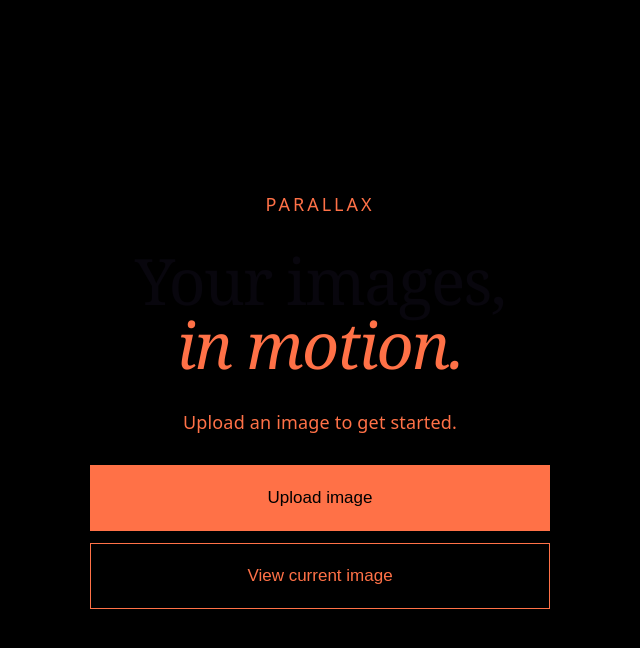
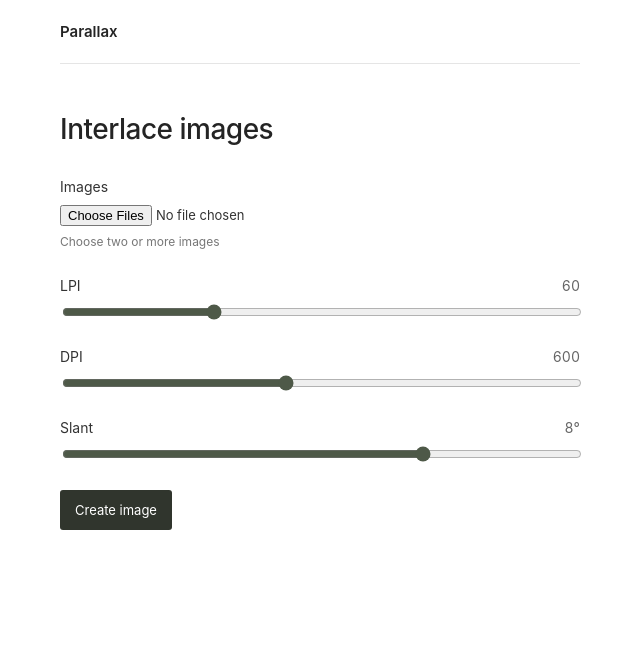
Before and after one commit to Eraxty/Parallax, a React (Vite) app in the folder Front/: page / in a window 1280 px wide. Shown: the top 648 px of the page, without its empty margins (320-960 px from the left). Built offline with nearby package versions, Linux system fonts and the light colour scheme.

Commit message:
Simplified image interlacing and ui

```diff
--- a/Front/package.json
+++ b/Front/package.json
@@ -4,7 +4,7 @@
   "version": "0.0.0",
   "type": "module",
   "scripts": {
-    "dev": "vite",
+    "dev": "node start.mjs",
     "build": "vite build",
     "lint": "oxlint",
     "preview": "vite preview"
--- a/Front/src/App.css
+++ b/Front/src/App.css
@@ -1,60 +1,102 @@
-.landing-page {
+.page {
+  width: min(100% - 40px, 520px);
   min-height: 100vh;
-  display: flex;
-  justify-content: center;
-  align-items: center;
-  background: #000;
-  color: #ff7147;
+  margin: 0 auto;
 }
 
-.hero-section {
-  width: 460px;
-  max-width: 90%;
-  text-align: center;
+header {
+  height: 64px;
+  display: flex;
+  align-items: center;
+  border-bottom: 1px solid #e5e5e5;
 }
 
-.eyebrow {
-  color: #ff7147;
-  letter-spacing: 3px;
+.wordmark {
+  color: #242424;
+  font-size: 15px;
+  font-weight: 600;
+  text-decoration: none;
+}
+
+form {
+  padding: 48px 0;
 }
 
 h1 {
-  font-family: Georgia, serif;
-  font-size: 64px;
-  font-weight: normal;
-  line-height: 1;
+  margin: 0 0 32px;
+  color: #242424;
+  font-size: 28px;
+  font-weight: 550;
+  letter-spacing: -0.5px;
 }
 
-h1 em {
-  color: #ff7147;
+.file-field,
+.slider-field {
+  display: block;
+  margin: 0 0 28px;
+  color: #333;
+  font-size: 14px;
 }
 
-.intro {
-  color: #ff7147;
-  margin-bottom: 30px;
+.file-field > span,
+.slider-field > span {
+  display: flex;
+  justify-content: space-between;
+  align-items: center;
+  margin-bottom: 10px;
 }
 
-.action-panel {
-  display: flex;
-  flex-direction: column;
-  gap: 12px;
+.file-field input {
+  display: block;
+  width: 100%;
+  font-size: 13px;
 }
 
-.action-button {
-  padding: 22px;
-  border: 1px solid #ff7147;
-  background: transparent;
-  color: #ff7147;
-  font-size: 17px;
+.file-field small {
+  display: block;
+  margin-top: 8px;
+  color: #777;
+  font-size: 12px;
+  overflow-wrap: anywhere;
+}
+
+.slider-field output {
+  color: #666;
+  font-variant-numeric: tabular-nums;
+}
+
+.slider-field input {
+  display: block;
+  width: 100%;
+  accent-color: #4e5948;
+}
+
+button {
+  min-height: 40px;
+  padding: 0 15px;
+  border: 0;
+  border-radius: 3px;
+  background: #30352d;
+  color: white;
+  font: inherit;
+  font-size: 13px;
   cursor: pointer;
 }
 
-.primary-action {
-  background: #ff7147;
-  border-color: #ff7147;
-  color: #000;
+button:disabled {
+  opacity: 0.6;
+  cursor: wait;
 }
 
-.secondary-action {
-  border-color: #ff7147;
+.message {
+  min-height: 20px;
+  margin-top: 12px;
+  color: #666;
+  font-size: 12px;
 }
+
+@media (max-width: 480px) {
+  form {
+    padding-top: 36px;
+  }
+}
--- a/Front/src/App.jsx
+++ b/Front/src/App.jsx
@@ -1,70 +1,116 @@
+import { useState } from 'react'
 import './App.css'
 
 function App() {
+  const [lpi, setLpi] = useState(60)
+  const [dpi, setDpi] = useState(600)
+  const [slant, setSlant] = useState(8)
+  const [message, setMessage] = useState('')
+  const [busy, setBusy] = useState(false)
+
+  async function createImage(event) {
+    event.preventDefault()
+
+    const form = new FormData(event.currentTarget)
+    const images = form.getAll('images').filter((image) => image.size > 0)
+
+    if (images.length < 2) {
+      setMessage('Choose at least two images.')
+      return
+    }
+
+    setBusy(true)
+    setMessage('')
+
+    try {
+      const response = await fetch('/interlace', {
+        method: 'POST',
+        body: form,
+      })
+
+      if (!response.ok) {
+        const reason = (await response.text()).trim()
+        throw new Error(reason || `Request failed (${response.status}).`)
+      }
+
+      const image = await response.blob()
+      const url = URL.createObjectURL(image)
+      const link = document.createElement('a')
+      link.href = url
+      link.download = 'interlaced.png'
+      link.click()
+      setTimeout(() => URL.revokeObjectURL(url), 1000)
+      setMessage('Downloaded interlaced.png')
+    } catch (error) {
+      if (error instanceof TypeError) {
+        setMessage('Could not reach Python. Check the terminal running the app.')
+      } else {
+        setMessage(error.message)
+      }
+    } finally {
+      setBusy(false)
+    }
+  }
+
   return (
-    <main className = "landing-page">
-      <section className = "hero-section" aria-labelledby = "page-title">
-        <div className = "hero-copy">
-          <p className = "eyebrow">PARALLAX</p>
-          <h1 id = "page-title">Your images,<br /><em>in motion.</em></h1>
-          <p className = "intro">Upload an image to get started.</p>
-        </div>
-        <div className = "action-panel">
-          <UploadButton />
-          <ViewButton />
-        </div>
-      </section>
+    <main className="page">
+      <header>
+        <a className="wordmark" href="/">Parallax</a>
+      </header>
+
+      <form onSubmit={createImage}>
+        <h1>Interlace images</h1>
+
+        <label className="file-field">
+          <span>Images</span>
+          <input name="images" type="file" accept="image/*" multiple />
+          <small>Choose two or more images</small>
+        </label>
+
+        <label className="slider-field">
+          <span>LPI <output>{lpi}</output></span>
+          <input
+            name="lpi"
+            type="range"
+            min="20"
+            max="160"
+            value={lpi}
+            onChange={(event) => setLpi(Number(event.target.value))}
+          />
+        </label>
+
+        <label className="slider-field">
+          <span>DPI <output>{dpi}</output></span>
+          <input
+            name="dpi"
+            type="range"
+            min="150"
+            max="1200"
+            step="10"
+            value={dpi}
+            onChange={(event) => setDpi(Number(event.target.value))}
+          />
+        </label>
+
+        <label className="slider-field">
+          <span>Slant <output>{slant}°</output></span>
+          <input
+            name="slant"
+            type="range"
+            min="-20"
+            max="20"
+            value={slant}
+            onChange={(event) => setSlant(Number(event.target.value))}
+          />
+        </label>
+
+        <button type="submit" disabled={busy}>
+          {busy ? 'Working…' : 'Create image'}
+        </button>
+        <p className="message" role="status">{message}</p>
+      </form>
     </main>
   )
 }
 
-function UploadButton() {
-  function onUploadClick() {
-    document.getElementById('fileInput').click()
-  }
-
-  function onFileChange(event) {
-    const file = event.target.files[0]
-
-    if (file) {
-      const reader = new FileReader()
-
-      reader.onload = function () {
-        localStorage.setItem('image', reader.result)
-        window.location.href = '/view.html'
-      }
-
-      reader.readAsDataURL(file)
-    }
-  }
-
-  return (
-    <>
-      <input id = "fileInput" type = "file" accept = "image/*" hidden onChange = { onFileChange } />
-      <button className = "action-button primary-action" onClick = { onUploadClick }>
-        <span>Upload image</span>
-      </button>
-    </>
-  )
-}
-
-function ViewButton() {
-  function onViewClick() {
-    const image = localStorage.getItem('image')
-
-    if (image) {
-      window.open(image, '_blank')
-    }
-    else {
-      alert('No image uploaded')
-    }
-  }
-
-  return (
-    <button className = "action-button secondary-action" onClick = { onViewClick }>
-      <span>View current image</span>
-    </button>
-  )
-}
-
 export default App
--- a/Front/src/index.css
+++ b/Front/src/index.css
@@ -1,104 +1,19 @@
 :root {
-  --text: #6b6375;
-  --text-h: #08060d;
-  --bg: #fff;
-  --border: #e5e4e7;
-  --code-bg: #f4f3ec;
-  --accent: #aa3bff;
-  --accent-bg: rgba(170, 59, 255, 0.1);
-  --accent-border: rgba(170, 59, 255, 0.5);
-  --social-bg: rgba(244, 243, 236, 0.5);
-  --shadow:
-    rgba(0, 0, 0, 0.1) 0 10px 15px -3px, rgba(0, 0, 0, 0.05) 0 4px 6px -2px;
-
-  --sans: system-ui, 'Segoe UI', Roboto, sans-serif;
-  --heading: system-ui, 'Segoe UI', Roboto, sans-serif;
-  --mono: ui-monospace, Consolas, monospace;
-
-  font: 18px/145% var(--sans);
-  letter-spacing: 0.18px;
-  color-scheme: dark;
-  color: var(--text);
-  background: var(--bg);
+  font-family: Inter, ui-sans-serif, system-ui, -apple-system, BlinkMacSystemFont, "Segoe UI", sans-serif;
+  color: #292a29;
+  background: #fff;
   font-synthesis: none;
   text-rendering: optimizeLegibility;
   -webkit-font-smoothing: antialiased;
   -moz-osx-font-smoothing: grayscale;
-
-  @media (max-width: 1024px) {
-    font-size: 16px;
-  }
+  font-optical-sizing: auto;
+  --ink: #292a29;
+  --muted: #777873;
+  --line: #e7e6e2;
+  --accent: #606859;
 }
 
-@media (prefers-color-scheme: dark) {
-  :root {
-    --text: #9ca3af;
-    --text-h: #f3f4f6;
-    --bg: #16171d;
-    --border: #2e303a;
-    --code-bg: #1f2028;
-    --accent: #c084fc;
-    --accent-bg: rgba(192, 132, 252, 0.15);
-    --accent-border: rgba(192, 132, 252, 0.5);
-    --social-bg: rgba(47, 48, 58, 0.5);
-    --shadow:
-      rgba(0, 0, 0, 0.4) 0 10px 15px -3px, rgba(0, 0, 0, 0.25) 0 4px 6px -2px;
-  }
-
-  #social .button-icon {
-    filter: invert(1) brightness(2);
-  }
-}
-
-body {
-  margin: 0;
-  background: #11100f;
-}
-
-#root {
-  min-height: 100svh;
-}
-
-h1,
-h2 {
-  font-family: var(--heading);
-  font-weight: 500;
-  color: var(--text-h);
-}
-
-h1 {
-  font-size: 56px;
-  letter-spacing: -1.68px;
-  margin: 32px 0;
-  @media (max-width: 1024px) {
-    font-size: 36px;
-    margin: 20px 0;
-  }
-}
-h2 {
-  font-size: 24px;
-  line-height: 118%;
-  letter-spacing: -0.24px;
-  margin: 0 0 8px;
-  @media (max-width: 1024px) {
-    font-size: 20px;
-  }
-}
-p {
-  margin: 0;
-}
-
-code,
-.counter {
-  font-family: var(--mono);
-  display: inline-flex;
-  border-radius: 4px;
-  color: var(--text-h);
-}
-
-code {
-  font-size: 15px;
-  line-height: 135%;
-  padding: 4px 8px;
-  background: var(--code-bg);
-}
+* { box-sizing: border-box; }
+body { min-width: 320px; min-height: 100vh; margin: 0; }
+button, input { font: inherit; }
+::selection { background: #e3e7df; }
```
Also changed, not shown: Front/public/view.html (deleted, +0 -24 lines), Front/start.mjs (added, +22 -0 lines), 2 other files (tests, documents, lock files or other folders).
